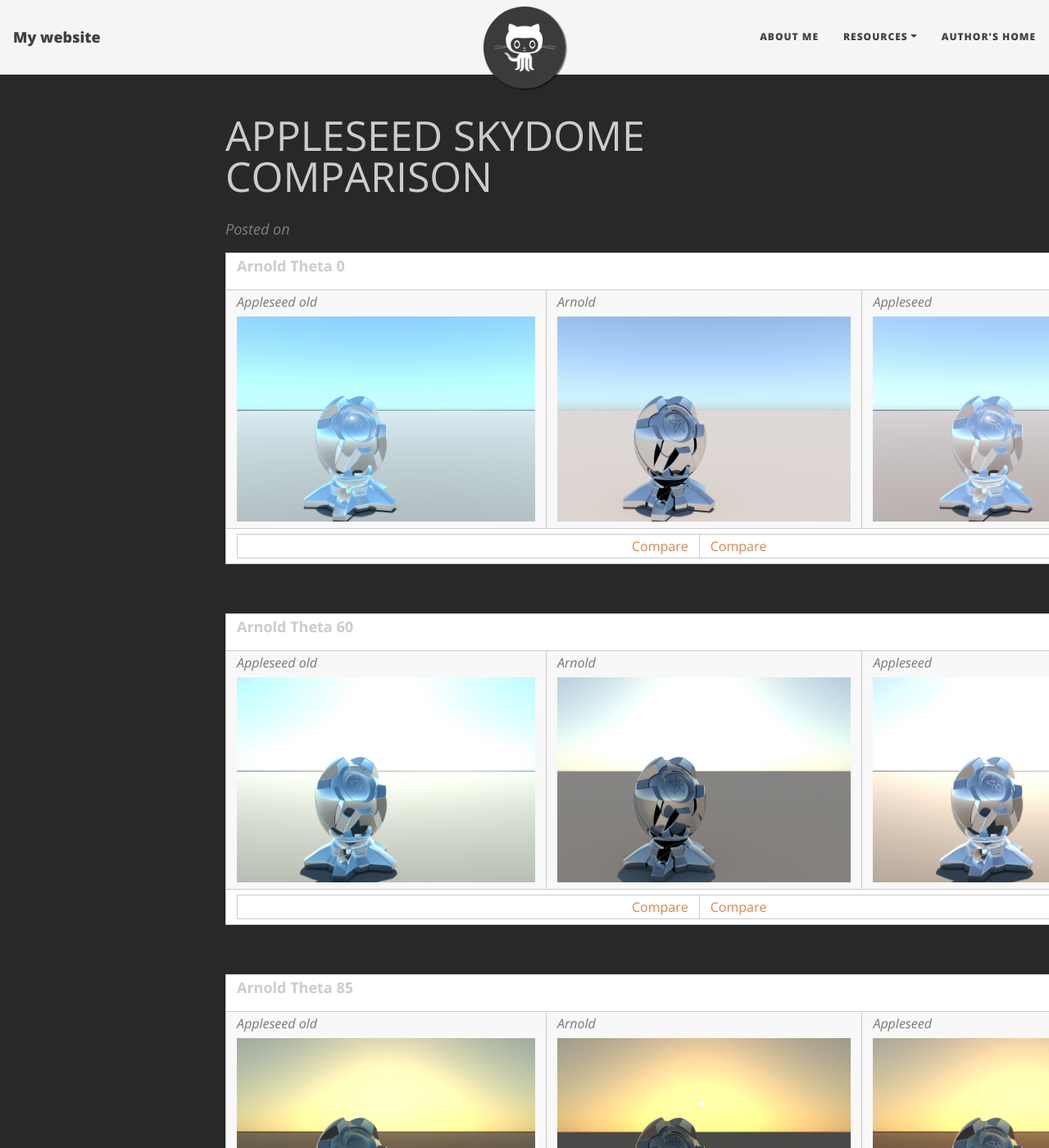
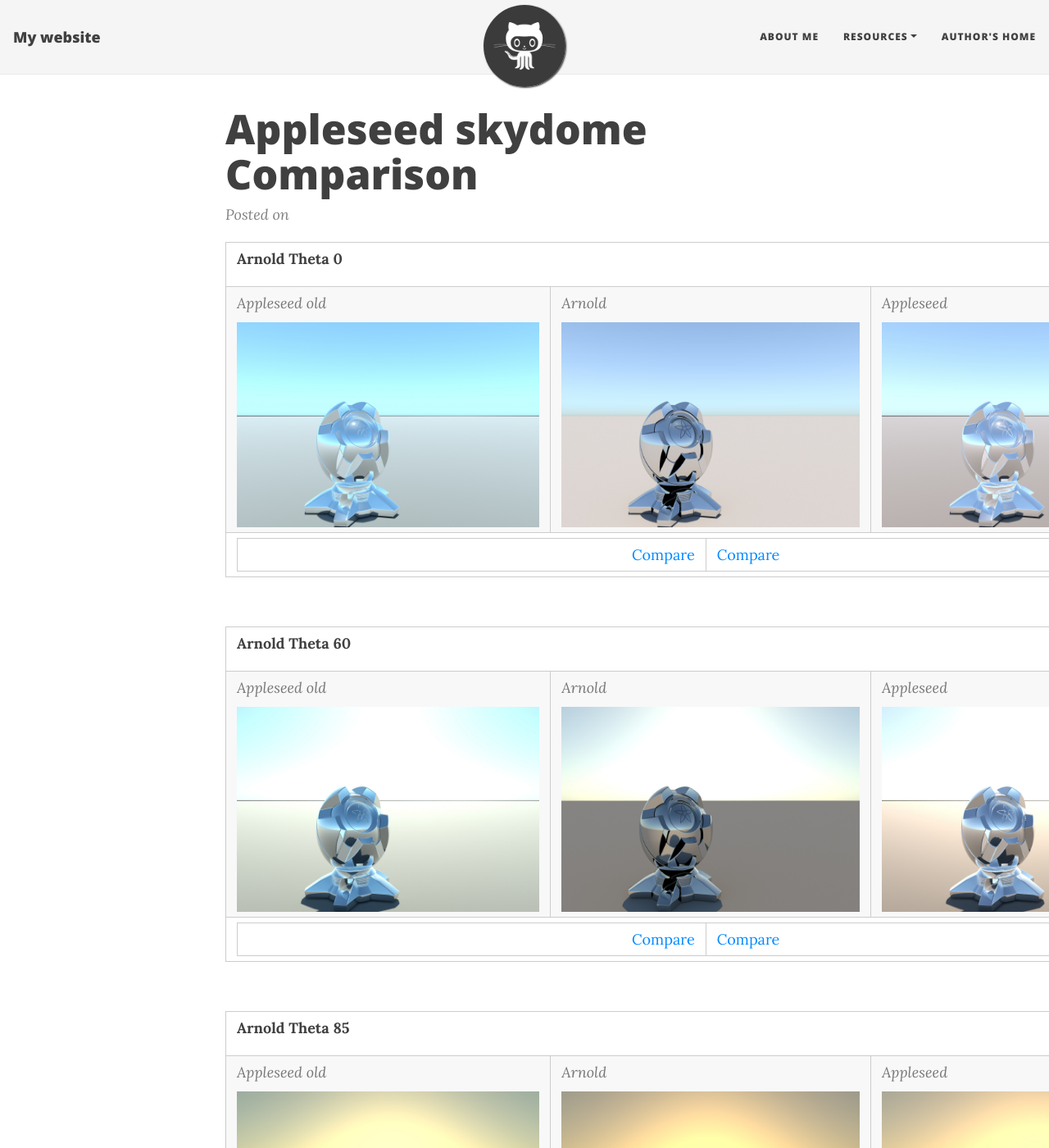
Before and after one commit to mororo250/Gsoc-sun-sky, a Jekyll site: the page built from applessed_sky_comparison.html, in a window 1280 px wide and 1400 px high. Shown: the whole window at 82% size. Built offline with Jekyll 4.4.1, drawn with Linux system fonts in a browser that asks for light colours; nearby versions of some CDN libraries.

Commit message:
Update style.css

```diff
--- a/assets/css/style.css
+++ b/assets/css/style.css
@@ -1,106 +1,3 @@
-/* ========================================================================
- * Eric Meyer's Reset CSS v2.0 (http://meyerweb.com/eric/tools/css/reset/)
- * http://cssreset.com
- * Our tweaks:
- *  - Removed <ul> and <ol> list style resets.
- * ======================================================================== */
-html, body, div, span, applet, object, iframe,
-h1, h2, h3, h4, h5, h6, p, blockquote, pre,
-a, abbr, acronym, address, big, cite, code,
-del, dfn, em, img, ins, kbd, q, s, samp,
-small, strike, strong, sub, sup, tt, var,
-b, u, i, center,
-dl, dt, dd, ol, ul, li,
-fieldset, form, label, legend,
-table, caption, tbody, tfoot, thead, tr, th, td,
-article, aside, canvas, details, embed,
-figure, figcaption, footer, header, hgroup,
-menu, nav, output, ruby, section, summary,
-time, mark, audio, video
-{
-    margin: 0;
-    padding: 0;
-    border: 0;
-    font-size: 100%;
-    font: inherit;
-    vertical-align: baseline;
-}
-/* HTML5 display-role reset for older browsers */
-article, aside, details, figcaption, figure,
-footer, header, hgroup, menu, nav, section
-{
-    display: block;
-}
-body
-{
-    line-height: 1;
-}
-blockquote, q
-{
-    quotes: none;
-}
-blockquote:before, blockquote:after,
-q:before, q:after
-{
-    content: '';
-    content: none;
-}
-table
-{
-    border-collapse: collapse;
-    border-spacing: 0;
-}
-/* ========================================================================
- * Common styles.
- * ======================================================================== */
-body
-{
-    background-color: #282828;
-    color: #ccc;
-    font-family: "Open Sans", sans-serif;
-    padding: 10px;
-}
-h1
-{
-    margin-top: 40px;
-    margin-bottom: 30px;
-    text-transform: uppercase;
-    font-size: 30px;
-}
-
-h2
-{
-    margin-top: 30px;
-    margin-bottom: 20px;
-    text-transform: uppercase;
-    font-size: 20px;
-}
-a
-{
-    color: #da854c;
-}
-pre
-{
-    font-family: "Inconsolata", monospace;
-}
-table
-{
-    margin-bottom: 20px;
-}
-td, th
-{
-    border: solid 1px #2f2f2f;
-    padding: 10px;
-}
-td
-{
-    background-color: #444;
-}
-th, tfoot td
-{
-    background-color: #383838;
-    font-size: 18px;
-}
 /* ========================================================================
  * Rendering results.
  * ======================================================================== */
```
